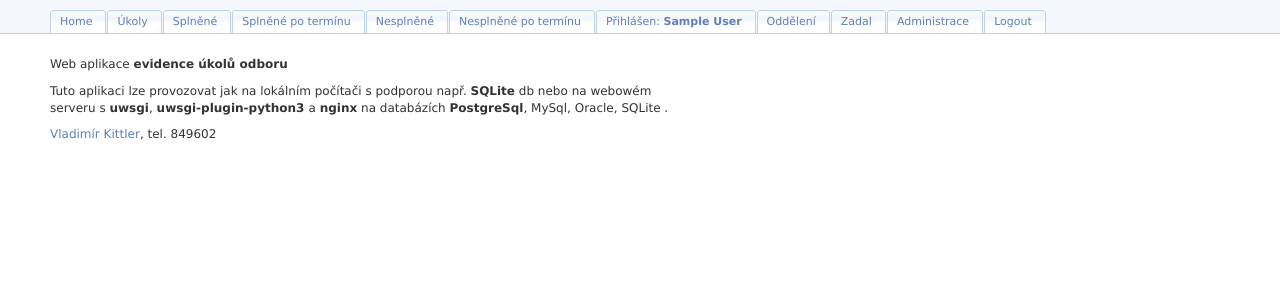
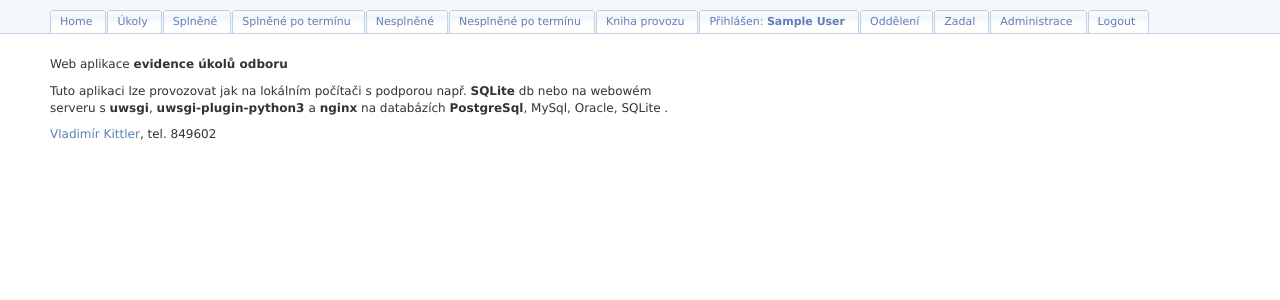
Before and after one commit to kittler-vladimir/pozadavky_site, a Django app: page / in a window 1280 px wide. Shown: the part 14-314 px from the top of the page. Run offline with Django 4.2, Linux system fonts and the light colour scheme; the visitor is signed in with stand-in values (Sample User, id 1); parts of the project's set-up code (start-up, migrations or seed data) failed here and were passed over.

Commit message:
Pridani odkazu na Knihu provozu do menu

```diff
--- a/templates/base.html
+++ b/templates/base.html
@@ -26,6 +26,7 @@
         <li><a href="/tasks/done_after/" title="Úkoly splněné po termínu"><span>Splněné po termínu</span></a></li>
         <li><a href="/tasks/not_done/" title="Úkoly nesplněné"><span>Nesplněné</span></a></li>
         <li><a href="/tasks/not_done_after/" title="Úkoly nesplněné po termínu"><span>Nesplněné po termínu</span></a></li>
+        <li><a href="/kniha-provozu/" title="Kniha provozu"><span>Kniha provozu</span></a></li>
         <li><a><span>Přihlášen: <b>{{ user.get_full_name }}</b></span></a></li>
         {% if user.is_staff %}
             {% if user.is_superuser %}
```
